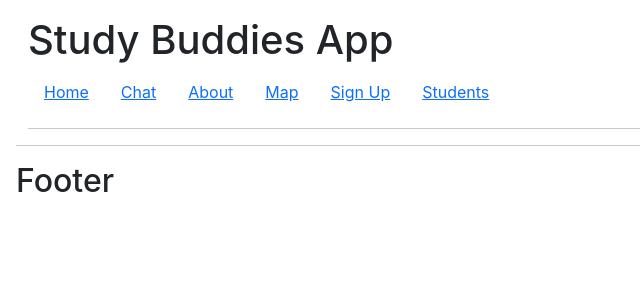
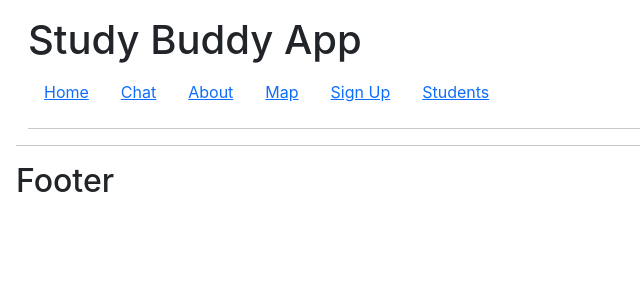
Before and after one commit to corbinjensen/study-buddies, a React (Create React App) app in the folder my-app/: page / in a window 1280 px wide. Shown: the top 300 px of the page, without its empty margins (0-640 px from the left). Built offline with nearby package versions, Linux system fonts and the light colour scheme.

Commit message:
updated header title and Readme

```diff
--- a/my-app/src/components/Header.js
+++ b/my-app/src/components/Header.js
@@ -4,7 +4,7 @@ import NavComp from './NavComp'
 const Header = () => (
 
             <header className="container-fluid">
-                <h1>Study Buddies App</h1>
+                <h1>Study Buddy App</h1>
                 <NavComp />
                 <hr></hr>
             </header>
```
Also changed, not shown: 1 other file (tests, documents, lock files or other folders).
